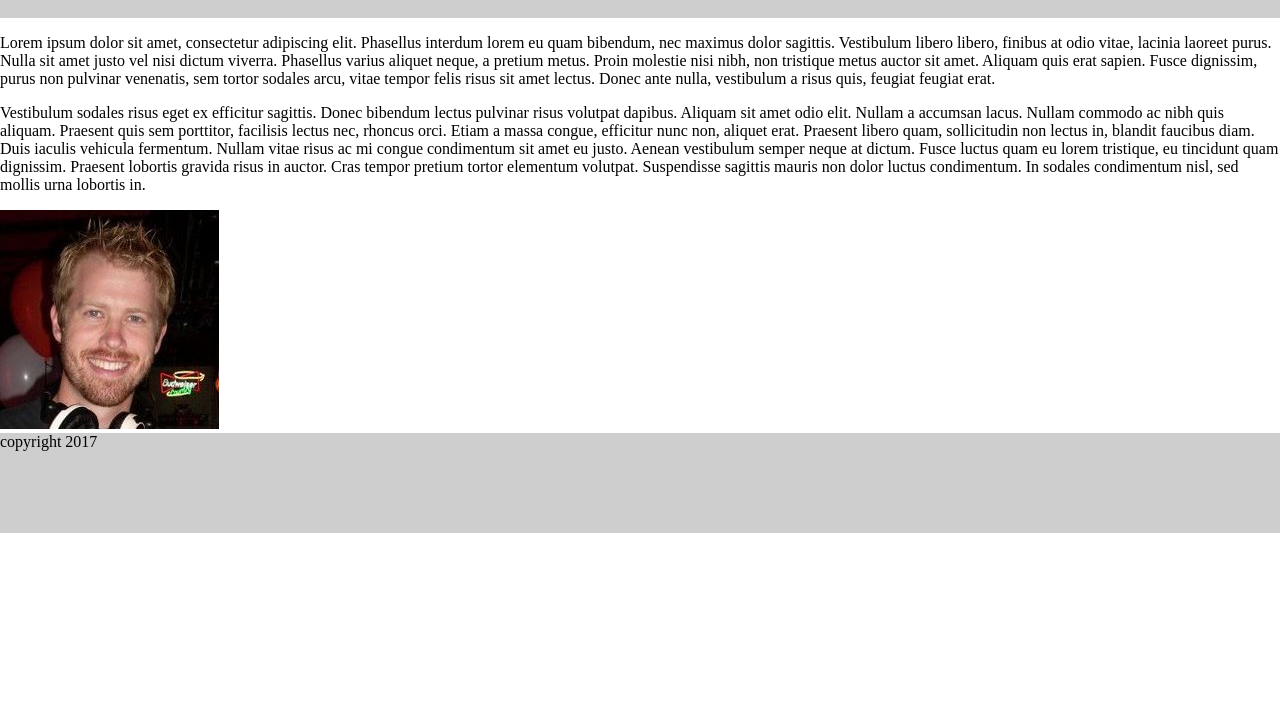
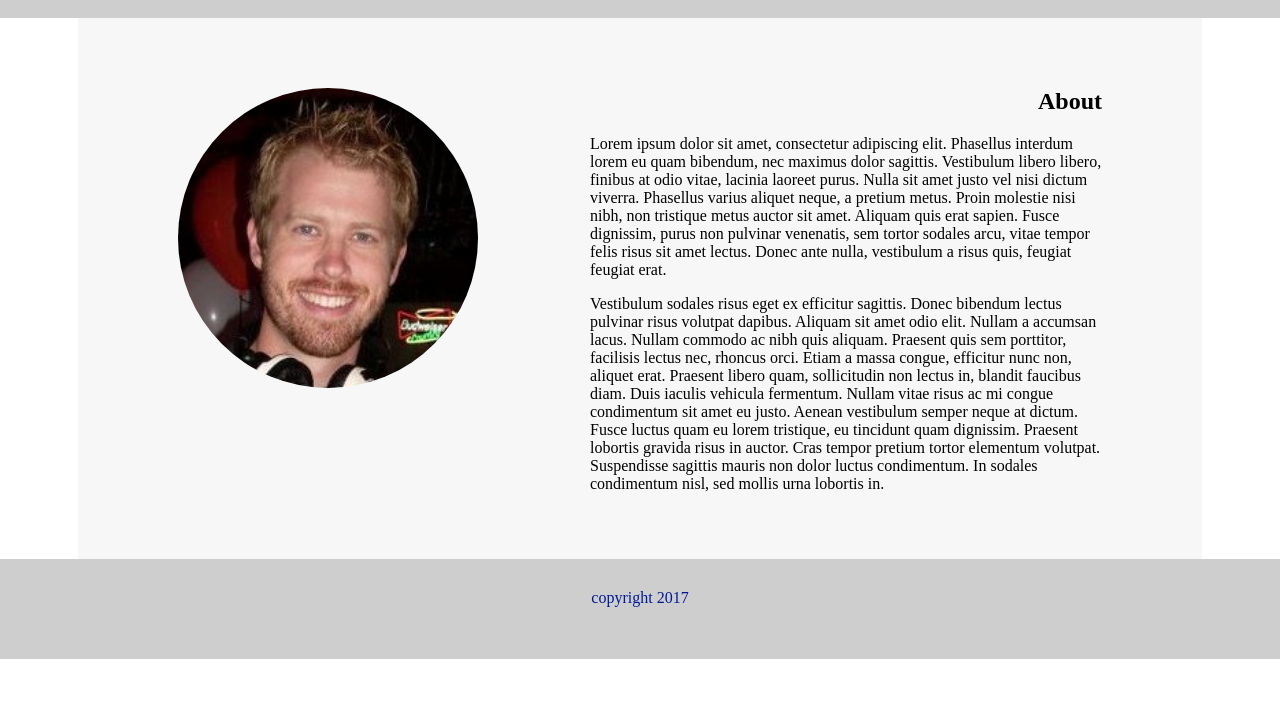
Before and after one commit to KevinDahlberg/basic-react-website, a React app: page / in a window 1280 px wide. Shown: the part 82-800 px from the top of the page. Built offline with nearby package versions, Linux system fonts and the light colour scheme.

Commit message:
finished styling

```diff
--- a/public/style.css
+++ b/public/style.css
@@ -10,27 +10,52 @@ body, html{
 }
 
 .header h1 {
+  padding-left: 75px;
   margin:0;
+  padding-top: 30px;
+  color: #021998;
 }
 
 .content {
-
+  padding: 50px;
+  background-color: #F7F7F7;
+  width: 80%;
+  min-height: 100%;
+  margin: auto;
+  overflow: hidden;
 }
 
 .about {
+  float: right;
+  padding-right: 50px;
+  width: 50%;
+  height: 100%;
+}
 
+.about h2 {
+  text-align: right;
 }
 
 .profile-pic {
+  padding-left: 50px;
+  padding-top: 20px;
+}
 
+.profile-pic img {
+  border-radius: 50%;
+  margin: auto;
+  height: 300px;
+  width: 300px;
 }
 
 .footer {
-
-}
-
-.footer-text {
   background-color: #CECECE;
   width: 100%;
   height: 100px;
 }
+
+.footer-text {
+  color: #021998;
+  padding-top: 30px;
+  text-align: center;
+}
--- a/src/components/about-text/AboutText.js
+++ b/src/components/about-text/AboutText.js
@@ -1,8 +1,9 @@
 import React from 'react'
 
-export const AboutText = ({paragraphOne, paragraphTwo}) => {
+export const AboutText = ({title, paragraphOne, paragraphTwo}) => {
   return (
     <div className="about">
+      <h2>{title}</h2>
       <p>{paragraphOne}</p>
       <p>{paragraphTwo}</p>
     </div>
--- a/src/index.js
+++ b/src/index.js
@@ -12,6 +12,7 @@ const image = <ProfilePicture
                 alt='Awesome Profile Pic'
               />
 const about = <AboutText
+                title='About'
                 paragraphOne='Lorem ipsum dolor sit amet, consectetur adipiscing elit. Phasellus interdum lorem eu quam bibendum, nec maximus dolor sagittis. Vestibulum libero libero, finibus at odio vitae, lacinia laoreet purus. Nulla sit amet justo vel nisi dictum viverra. Phasellus varius aliquet neque, a pretium metus. Proin molestie nisi nibh, non tristique metus auctor sit amet. Aliquam quis erat sapien. Fusce dignissim, purus non pulvinar venenatis, sem tortor sodales arcu, vitae tempor felis risus sit amet lectus. Donec ante nulla, vestibulum a risus quis, feugiat feugiat erat.'
                 paragraphTwo='Vestibulum sodales risus eget ex efficitur sagittis. Donec bibendum lectus pulvinar risus volutpat dapibus. Aliquam sit amet odio elit. Nullam a accumsan lacus. Nullam commodo ac nibh quis aliquam. Praesent quis sem porttitor, facilisis lectus nec, rhoncus orci. Etiam a massa congue, efficitur nunc non, aliquet erat. Praesent libero quam, sollicitudin non lectus in, blandit faucibus diam. Duis iaculis vehicula fermentum. Nullam vitae risus ac mi congue condimentum  sit amet eu justo. Aenean vestibulum semper neque at dictum. Fusce luctus quam eu lorem tristique, eu tincidunt quam dignissim. Praesent lobortis gravida risus in auctor. Cras tempor pretium tortor elementum volutpat. Suspendisse sagittis mauris non dolor luctus condimentum. In sodales condimentum nisl, sed mollis urna lobortis in.'
               />
```
Also changed, not shown: public/assets/bundle.js.
